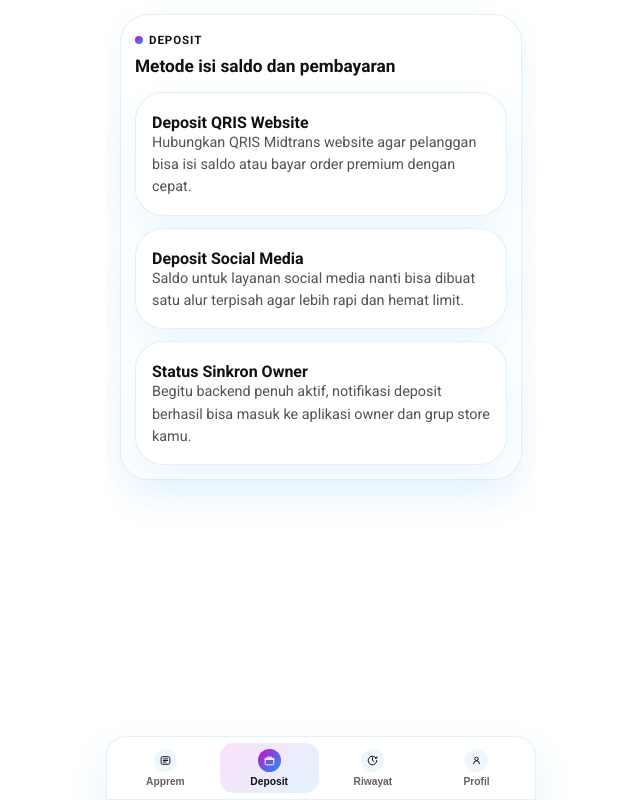
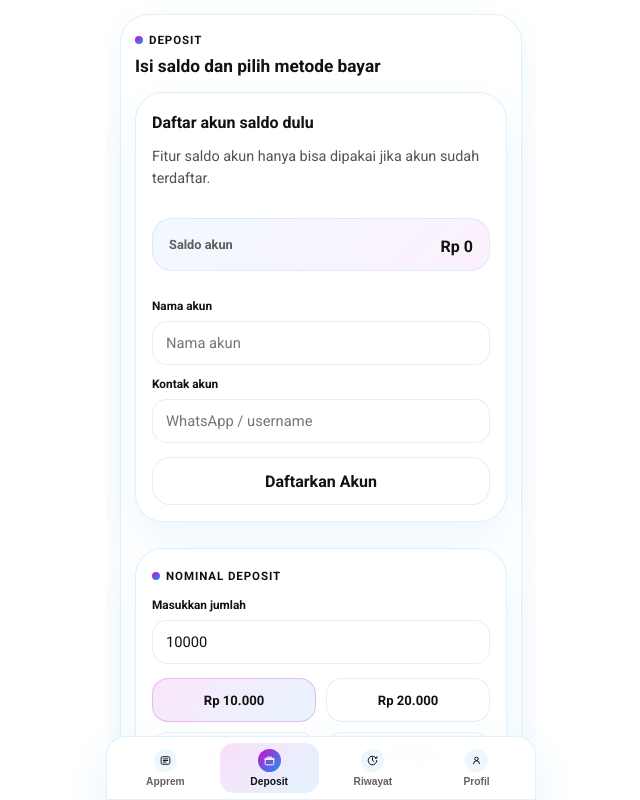
Before and after one commit to Putrigmoyy/Putrigmoyy, a Next.js app: page /apk-premium in a window 1280 px wide. Both pictures are taken after a click on the button "Deposit". Shown: the top 800 px of the page, without its empty margins (319-959 px from the left). Built offline with nearby package versions, Linux system fonts and the light colour scheme.

Commit message:
Build Apprem deposit flow

```diff
--- a/app/apk-premium/apk-premium-browser.tsx
+++ b/app/apk-premium/apk-premium-browser.tsx
@@ -21,6 +21,8 @@ type HistoryEntry = {
   amountLabel: string;
   createdAt: string;
 };
+
+type DepositMethod = 'midtrans' | 'balance';
 
 const productArtwork: Record<string, string> = {
   canva: '/premium-icons/canva.jpg',
@@ -82,6 +84,7 @@ function NavGlyph({ type }: { type: PremiumTab }) {
 }
 
 export function ApkPremiumBrowser({ products, categories }: Props) {
+  const quickDepositAmounts = [10000, 20000, 50000, 100000];
   const [activeTab, setActiveTab] = useState<PremiumTab>('apprem');
   const [query, setQuery] = useState('');
   const [selectedProductId, setSelectedProductId] = useState(products[0]?.id || '');
@@ -94,6 +97,22 @@ export function ApkPremiumBrowser({ products, categories }: Props) {
     note: '',
   });
   const [historyEntries, setHistoryEntries] = useState<HistoryEntry[]>([]);
+  const [depositAmount, setDepositAmount] = useState('10000');
+  const [depositMethod, setDepositMethod] = useState<DepositMethod>('midtrans');
+  const [walletProfile, setWalletProfile] = useState({
+    registered: false,
+    name: '',
+    contact: '',
+    balance: 0,
+  });
+  const [walletRegisterDraft, setWalletRegisterDraft] = useState({
+    name: '',
+    contact: '',
+  });
+  const [depositFeedback, setDepositFeedback] = useState<{ tone: 'idle' | 'success' | 'error'; text: string }>({
+    tone: 'idle',
+    text: '',
+  });
   const [checkoutFeedback, setCheckoutFeedback] = useState<{ tone: 'idle' | 'success' | 'error'; text: string }>({
     tone: 'idle',
     text: 'Pilih aplikasi premium lalu lanjutkan order langsung dari menu apprem.',
@@ -139,6 +158,14 @@ export function ApkPremiumBrowser({ products, categories }: Props) {
 
   const selectedQuantity = Math.max(1, Number(checkoutForm.quantity || 1));
   const selectedTotal = selectedVariant ? selectedVariant.price * selectedQuantity : 0;
+  const normalizedDepositAmount = Math.max(0, Number(depositAmount.replace(/[^\d]/g, '') || 0));
+  const canUseBalance = walletProfile.registered && normalizedDepositAmount > 0 && walletProfile.balance >= normalizedDepositAmount;
+
+  useEffect(() => {
+    if (!canUseBalance && depositMethod === 'balance') {
+      setDepositMethod('midtrans');
+    }
+  }, [canUseBalance, depositMethod]);
 
   const pushHistory = (entry: Omit<HistoryEntry, 'id' | 'createdAt'>) => {
     setHistoryEntries((current) => [
@@ -239,6 +266,66 @@ export function ApkPremiumBrowser({ products, categories }: Props) {
           text: error instanceof Error ? error.message : 'Order gagal dibuat.',
         });
       }
+    });
+  };
+
+  const registerWalletAccount = () => {
+    const name = walletRegisterDraft.name.trim();
+    const contact = walletRegisterDraft.contact.trim();
+    if (!name || !contact) {
+      setDepositFeedback({
+        tone: 'error',
+        text: 'Isi nama dan kontak dulu untuk mengaktifkan saldo akun.',
+      });
+      return;
+    }
+
+    setWalletProfile({
+      registered: true,
+      name,
+      contact,
+      balance: 0,
+    });
+    setDepositFeedback({
+      tone: 'success',
+      text: 'Akun saldo berhasil diaktifkan. Sekarang kamu bisa deposit via QRIS atau pakai saldo jika sudah terisi.',
+    });
+  };
+
+  const submitDepositFlow = () => {
+    if (normalizedDepositAmount <= 0) {
+      setDepositFeedback({
+        tone: 'error',
+        text: 'Masukkan jumlah deposit dulu.',
+      });
+      return;
+    }
+
+    if (depositMethod === 'balance') {
+      if (!walletProfile.registered) {
+        setDepositFeedback({
+          tone: 'error',
+          text: 'Daftarkan akun dulu untuk memakai saldo akun.',
+        });
+        return;
+      }
+      if (!canUseBalance) {
+        setDepositFeedback({
+          tone: 'error',
+          text: 'Saldo akun belum cukup. Pakai QRIS Midtrans untuk melanjutkan.',
+        });
+        return;
+      }
+      setDepositFeedback({
+        tone: 'success',
+        text: `Saldo akun siap dipakai untuk pembayaran Rp ${formatRupiah(normalizedDepositAmount)}.`,
+      });
+      return;
+    }
+
+    setDepositFeedback({
+      tone: 'success',
+      text: `QRIS Midtrans akan dipakai untuk nominal Rp ${formatRupiah(normalizedDepositAmount)}.`,
     });
   };
 
@@ -422,22 +509,129 @@ export function ApkPremiumBrowser({ products, categories }: Props) {
               <div className="apk-app-panel-head">
                 <div>
                   <span className="apk-app-section-label">Deposit</span>
-                  <h3>Metode isi saldo dan pembayaran</h3>
+                  <h3>Isi saldo dan pilih metode bayar</h3>
                 </div>
               </div>
 
-              <div className="apk-app-info-stack">
-                <article className="apk-app-info-card">
-                  <strong>Deposit QRIS Website</strong>
-                  <p>Hubungkan QRIS Midtrans website agar pelanggan bisa isi saldo atau bayar order premium dengan cepat.</p>
+              <div className="apk-app-deposit-stack">
+                <article className="apk-app-info-card apk-app-deposit-account">
+                  <strong>{walletProfile.registered ? 'Akun saldo aktif' : 'Daftar akun saldo dulu'}</strong>
+                  <p>
+                    {walletProfile.registered
+                      ? `${walletProfile.name} • ${walletProfile.contact}`
+                      : 'Fitur saldo akun hanya bisa dipakai jika akun sudah terdaftar.'}
+                  </p>
+                  <div className="apk-app-live-total-card">
+                    <span>Saldo akun</span>
+                    <strong>Rp {formatRupiah(walletProfile.balance)}</strong>
+                  </div>
+                  {!walletProfile.registered ? (
+                    <div className="apk-app-form-grid">
+                      <label className="apk-app-form-field">
+                        <span>Nama akun</span>
+                        <input
+                          value={walletRegisterDraft.name}
+                          onChange={(event) => setWalletRegisterDraft((current) => ({ ...current, name: event.target.value }))}
+                          placeholder="Nama akun"
+                        />
+                      </label>
+                      <label className="apk-app-form-field">
+                        <span>Kontak akun</span>
+                        <input
+                          value={walletRegisterDraft.contact}
+                          onChange={(event) => setWalletRegisterDraft((current) => ({ ...current, contact: event.target.value }))}
+                          placeholder="WhatsApp / username"
+                        />
+                      </label>
+                    </div>
+                  ) : null}
+                  {!walletProfile.registered ? (
+                    <button type="button" className="apk-app-ghost-button" onClick={registerWalletAccount}>
+                      Daftarkan Akun
+                    </button>
+                  ) : null}
                 </article>
-                <article className="apk-app-info-card">
-                  <strong>Deposit Social Media</strong>
-                  <p>Saldo untuk layanan social media nanti bisa dibuat satu alur terpisah agar lebih rapi dan hemat limit.</p>
+
+                <article className="apk-app-form-card">
+                  <span className="apk-app-section-label">Nominal Deposit</span>
+                  <div className="apk-app-form-grid">
+                    <label className="apk-app-form-field">
+                      <span>Masukkan jumlah</span>
+                      <input
+                        value={depositAmount}
+                        onChange={(event) => setDepositAmount(event.target.value.replace(/[^\d]/g, ''))}
+                        placeholder="Contoh: 10000"
+                      />
+                    </label>
+                  </div>
+
+                  <div className="apk-app-quick-grid">
+                    {quickDepositAmounts.map((amount) => (
+                      <button
+                        key={amount}
+                        type="button"
+                        className={normalizedDepositAmount === amount ? 'apk-app-quick-chip apk-app-quick-chip--active' : 'apk-app-quick-chip'}
+                        onClick={() => setDepositAmount(String(amount))}
+                      >
+                        Rp {formatRupiah(amount)}
+                      </button>
+                    ))}
+                  </div>
+
+                  <div className="apk-app-live-total-card">
+                    <span>Total deposit</span>
+                    <strong>Rp {formatRupiah(normalizedDepositAmount)}</strong>
+                  </div>
                 </article>
-                <article className="apk-app-info-card">
-                  <strong>Status Sinkron Owner</strong>
-                  <p>Begitu backend penuh aktif, notifikasi deposit berhasil bisa masuk ke aplikasi owner dan grup store kamu.</p>
+
+                <article className="apk-app-form-card">
+                  <span className="apk-app-section-label">Metode Bayar</span>
+                  <div className="apk-app-method-grid">
+                    <button
+                      type="button"
+                      className={depositMethod === 'midtrans' ? 'apk-app-method-card apk-app-method-card--active' : 'apk-app-method-card'}
+                      onClick={() => setDepositMethod('midtrans')}
+                    >
+                      <strong>QRIS Otomatis Midtrans</strong>
+                      <p>Dipakai saat saldo akun belum ada atau belum cukup.</p>
+                    </button>
+                    <button
+                      type="button"
+                      className={
+                        depositMethod === 'balance'
+                          ? 'apk-app-method-card apk-app-method-card--active'
+                          : !walletProfile.registered || !canUseBalance
+                            ? 'apk-app-method-card apk-app-method-card--disabled'
+                            : 'apk-app-method-card'
+                      }
+                      onClick={() => {
+                        if (walletProfile.registered && canUseBalance) {
+                          setDepositMethod('balance');
+                        }
+                      }}
+                    >
+                      <strong>Pakai Saldo Akun</strong>
+                      <p>
+                        {!walletProfile.registered
+                          ? 'Daftar akun dulu untuk mengaktifkan metode ini.'
+                          : canUseBalance
+                            ? 'Saldo akun cukup untuk membayar langsung.'
+                            : 'Saldo akun belum cukup untuk nominal ini.'}
+                      </p>
+                    </button>
+                  </div>
+
+                  {depositFeedback.text ? (
+                    <div className={`apk-app-feedback apk-app-feedback--${depositFeedback.tone}`}>
+                      {depositFeedback.text}
+                    </div>
+                  ) : null}
+
+                  <div className="apk-app-action-row">
+                    <button type="button" className="apk-app-primary-button" onClick={submitDepositFlow}>
+                      {depositMethod === 'balance' ? 'Pakai Saldo Akun' : 'Lanjut ke QRIS Midtrans'}
+                    </button>
+                  </div>
                 </article>
               </div>
             </section>
--- a/app/globals.css
+++ b/app/globals.css
@@ -528,6 +528,11 @@ a {
   gap: 12px;
 }
 
+.apk-app-deposit-stack {
+  display: grid;
+  gap: 12px;
+}
+
 .apk-app-category-row,
 .apk-app-variant-card {
   display: grid;
@@ -766,6 +771,85 @@ a {
 
 .apk-app-info-card {
   padding: 16px;
+}
+
+.apk-app-deposit-account {
+  display: grid;
+  gap: 14px;
+}
+
+.apk-app-quick-grid {
+  display: grid;
+  grid-template-columns: repeat(2, minmax(0, 1fr));
+  gap: 10px;
+  margin-top: 14px;
+}
+
+.apk-app-quick-chip {
+  min-height: 44px;
+  border: 1px solid rgba(23, 153, 242, 0.14);
+  border-radius: 16px;
+  background: #ffffff;
+  color: #111111;
+  font: inherit;
+  font-size: 0.82rem;
+  font-weight: 700;
+  cursor: pointer;
+  transition: transform 0.18s ease, border-color 0.18s ease, background 0.18s ease;
+}
+
+.apk-app-quick-chip:active {
+  transform: scale(0.985);
+}
+
+.apk-app-quick-chip--active {
+  border-color: rgba(210, 9, 209, 0.24);
+  background: linear-gradient(135deg, rgba(210, 9, 209, 0.1), rgba(23, 153, 242, 0.1));
+}
+
+.apk-app-method-grid {
+  display: grid;
+  gap: 12px;
+  margin-top: 14px;
+}
+
+.apk-app-method-card {
+  display: grid;
+  gap: 6px;
+  padding: 16px;
+  border: 1px solid rgba(23, 153, 242, 0.14);
+  border-radius: 22px;
+  background: #ffffff;
+  text-align: left;
+  cursor: pointer;
+  transition: transform 0.18s ease, border-color 0.18s ease, box-shadow 0.18s ease;
+}
+
+.apk-app-method-card:active {
+  transform: scale(0.99);
+}
+
+.apk-app-method-card strong {
+  margin: 0;
+  color: #111111;
+  font-size: 0.92rem;
+}
+
+.apk-app-method-card p {
+  margin: 0;
+  color: rgba(17, 17, 17, 0.7);
+  font-size: 0.82rem;
+  line-height: 1.5;
+}
+
+.apk-app-method-card--active {
+  border-color: rgba(210, 9, 209, 0.24);
+  box-shadow: 0 12px 24px rgba(23, 153, 242, 0.08);
+  background: linear-gradient(135deg, rgba(210, 9, 209, 0.08), rgba(23, 153, 242, 0.08));
+}
+
+.apk-app-method-card--disabled {
+  opacity: 0.68;
 }
 
 .apk-app-bottom-nav {
```
